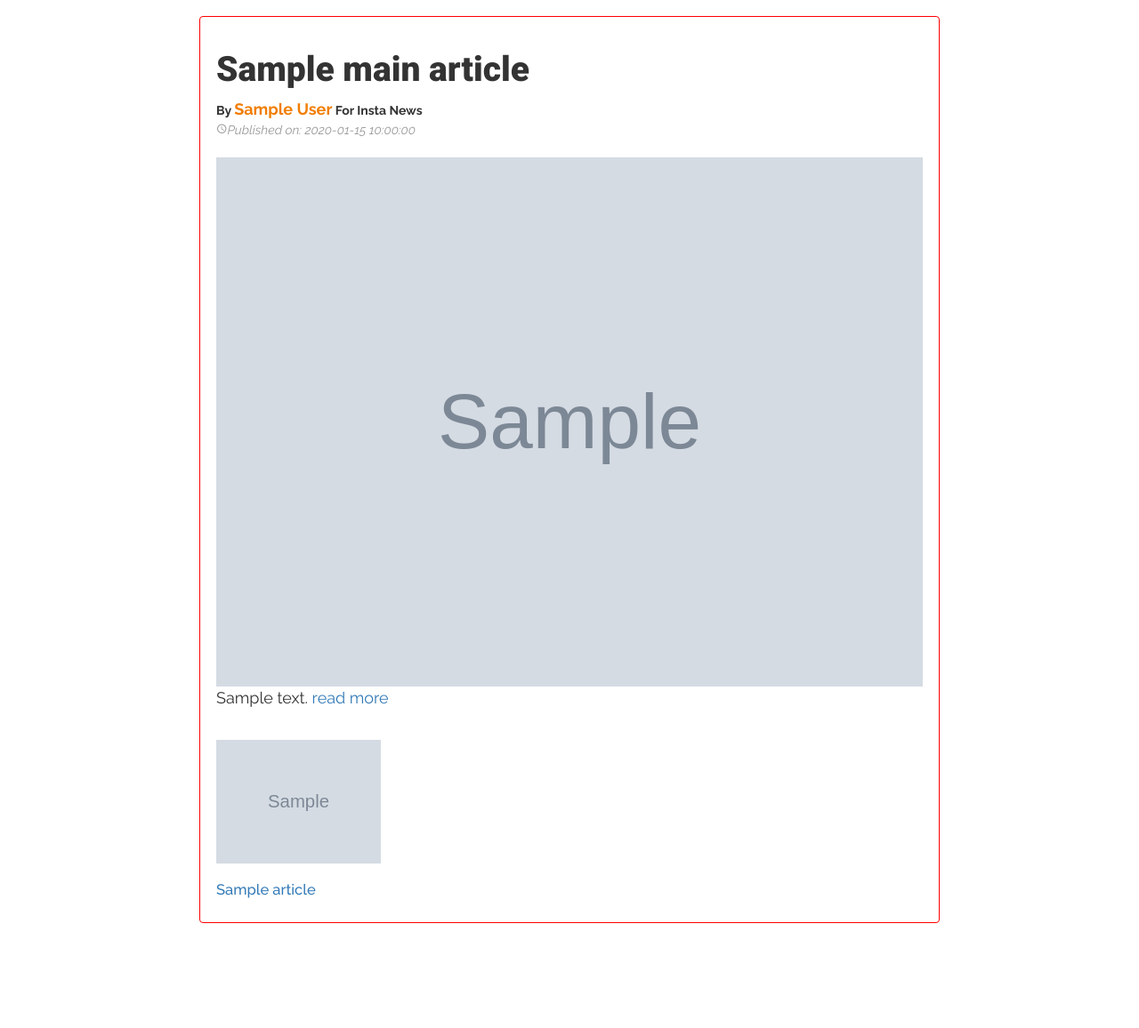
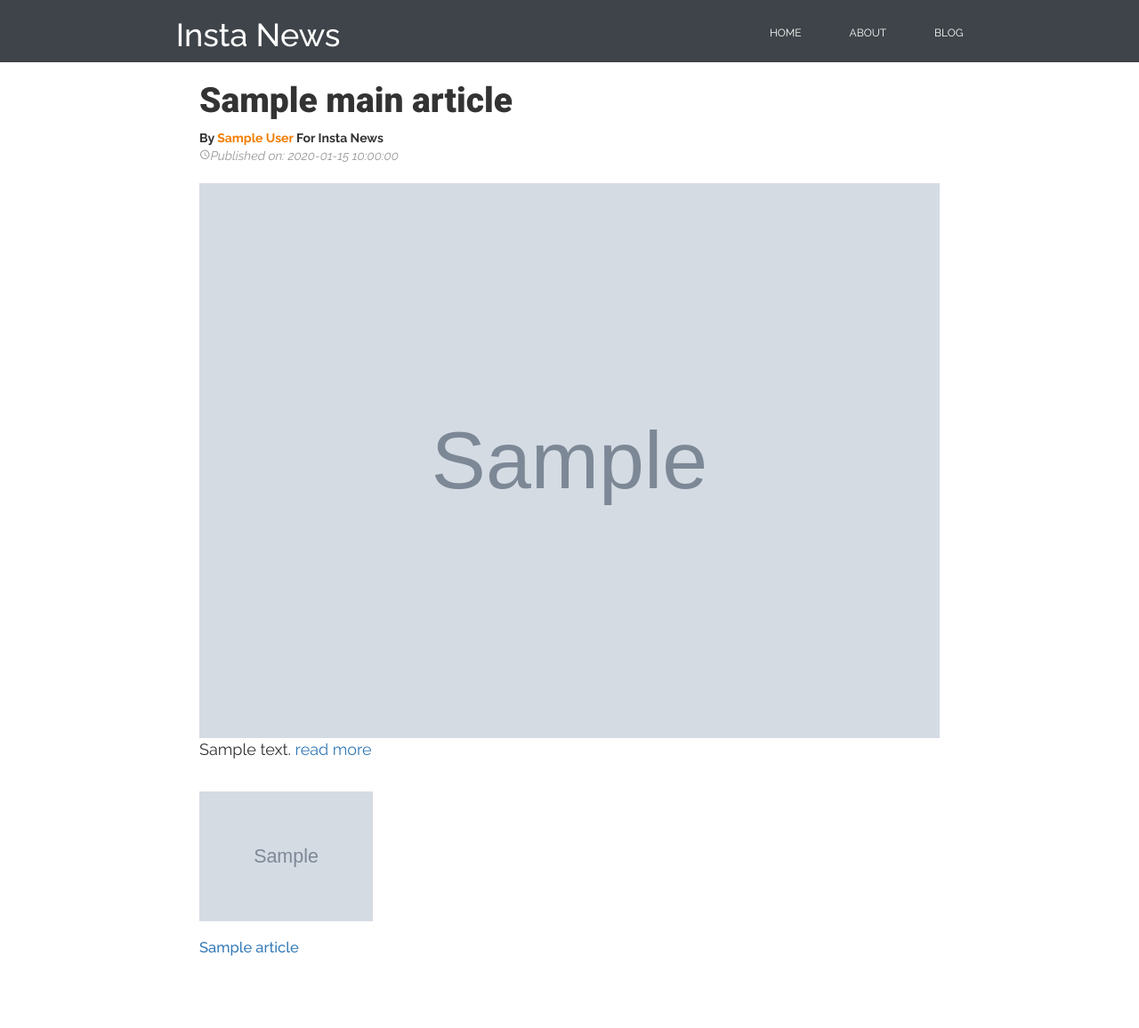
Before and after one commit to kiman121/news-outlet, a Flask app: template app/templates/news-articles.html in a window 1280 px wide. Shown: the whole page at 89% size. Before the commit the page ends 1038 px from the top, so only its background shows below. Run offline with Flask 2, Linux system fonts and the light colour scheme; the template is opened without the code that fills it: most values are stand-ins (such as "Sample title", 1, 10 or a date in 2020); grey boxes marked "Sample" are stand-in pictures; some libraries are stand-ins or nearby versions.

Commit message:
add navigation bar

```diff
--- a/app/static/css/styles.css
+++ b/app/static/css/styles.css
@@ -2,19 +2,102 @@
 *::before,
 *::after {
   box-sizing: border-box;
+
+}
+body{
   margin: 0;
   padding: 0;
   font-family: 'Raleway', sans-serif;
   font-size: 18px;
+  /* border: 1px solid red; */
 }
-
+/* Navbar */
+header {
+  background: rgba(52, 58, 64, 0.95);
+  text-align: center;
+  position: fixed;
+  z-index: 999;
+  width: 100%;
+  color: #fff;
+}
+.nav-toggle {
+  display: none;
+}
+.nav-toggle-label {
+  position: absolute;
+  top: 0;
+  left: 0;
+  margin-left: 1em;
+  height: 100%;
+  display: flex;
+  align-items: center;
+}
+.nav-toggle-label span,
+.nav-toggle-label span::before,
+.nav-toggle-label span::after {
+  display: block;
+  background: white;
+  height: 2px;
+  width: 2em;
+  border-radius: 2px;
+  position: relative;
+}
+.nav-toggle-label span::before,
+.nav-toggle-label span::after {
+  content: "";
+  position: absolute;
+}
+.nav-toggle-label span::before {
+  bottom: 7px;
+}
+.nav-toggle-label span::after {
+  top: 7px;
+}
+nav {
+  position: absolute;
+  text-align: left;
+  top: 100%;
+  left: 0;
+  background: rgba(52, 58, 64, 0.95);
+  width: 100%;
+  transform: scale(1, 0);
+  transform-origin: top;
+  transition: transform 400ms ease-in;
+}
+nav ul {
+  margin: 0;
+  padding: 0;
+  list-style: none;
+}
+nav li {
+  margin-bottom: 1em;
+  margin-left: 1em;
+}
+nav a {
+  color: white;
+  text-decoration: none;
+  font-size: 1.2rem;
+  text-transform: uppercase;
+  opacity: 0;
+  transition: opacity 150ms ease-in-out;
+}
+nav a:hover {
+  color: #fff;
+}
+.nav-toggle:checked ~ nav {
+  transform: scale(1, 1);
+}
+.nav-toggle:checked ~ nav a {
+  opacity: 1;
+  transition: opacity 250ms ease-in-out 250ms;
+}
 /* Articles */
 .content-wrapper{
   max-width: 65%;
-  margin: 1em auto;
+  margin: 0 auto;
   border-radius: 4px;
-  padding: 1em;
-  border: 1px solid red;
+  padding: 4em 0;
+  /* border: 1px solid red; */
 }
 .main-story{
   margin-bottom: 1.9em
@@ -55,17 +138,6 @@
 .other-stories img{
   width: 100%;
 }
-/* .other-stories ul{
-  list-style-type: none;
-}
-.other-stories ul a{
-  text-decoration: none;
-  color: #000;
-  font-weight: 900;
-}
-.other-stories ul a:hover{
-  text-decoration: underline;
-} */
 /* Error page */
 .error-page {
   align-items: center;
@@ -118,3 +190,53 @@
   background: linear-gradient(to right, #667eea 0%, #764ba2 100%);
   color: #fff;
 }
+/* Media queries */
+@media screen and (min-width: 800px) {
+  .nav-toggle-label {
+    display: none;
+  }
+
+  header {
+    display: grid;
+    grid-template-columns: 1fr auto minmax(700px, 3fr) 1fr;
+  }
+  .logo {
+    grid-column: 2 / 3;
+  }
+  nav {
+    all: unset;
+    grid-column: 3 / 4;
+    display: flex;
+    justify-content: flex-end;
+    align-items: center;
+  }
+  nav ul{
+    display: flex;
+  }
+  nav li{
+    margin-left: 3em;
+    margin-bottom: 0;
+  }
+
+  nav a {
+      opacity: 1;
+      position: relative;
+  }
+  nav a::before{
+      content: '';
+      display: block;
+      height: 5px;
+      background: #fff;
+      position: absolute;
+      /* bottom: -.75rem; */
+      top: -.75rem;
+      left: 0;
+      right: 0;
+      transform: scale(0,1);
+      /* transform-origin: left; */
+      transition: transform ease-in-out 250ms;
+  }
+  nav a:hover::before{
+      transform: scale(1,1);
+  }
+}
--- a/app/templates/base.html
+++ b/app/templates/base.html
@@ -9,3 +9,7 @@
 
     <link rel="stylesheet" href="{{url_for('static',filename='css/styles.css')}}" />
 {% endblock %}
+<!-- Navbar block -->
+{% block navbar %}
+    {% include 'navbar.html'%}
+{% endblock %}
--- /dev/null
+++ b/app/templates/navbar.html
@@ -0,0 +1,14 @@
+<header>
+    <h1 class="logo">Insta News</h1>
+    <input type="checkbox" id="nav-toggle" class="nav-toggle">
+    <nav>
+        <ul>
+            <li><a href="#">Home</a></li>
+            <li><a href="#">About</a></li>
+            <li><a href="#">Blog</a></li>
+        </ul>
+    </nav>
+    <label for="nav-toggle" class="nav-toggle-label">
+        <span></span>
+    </label>
+</header>
```
